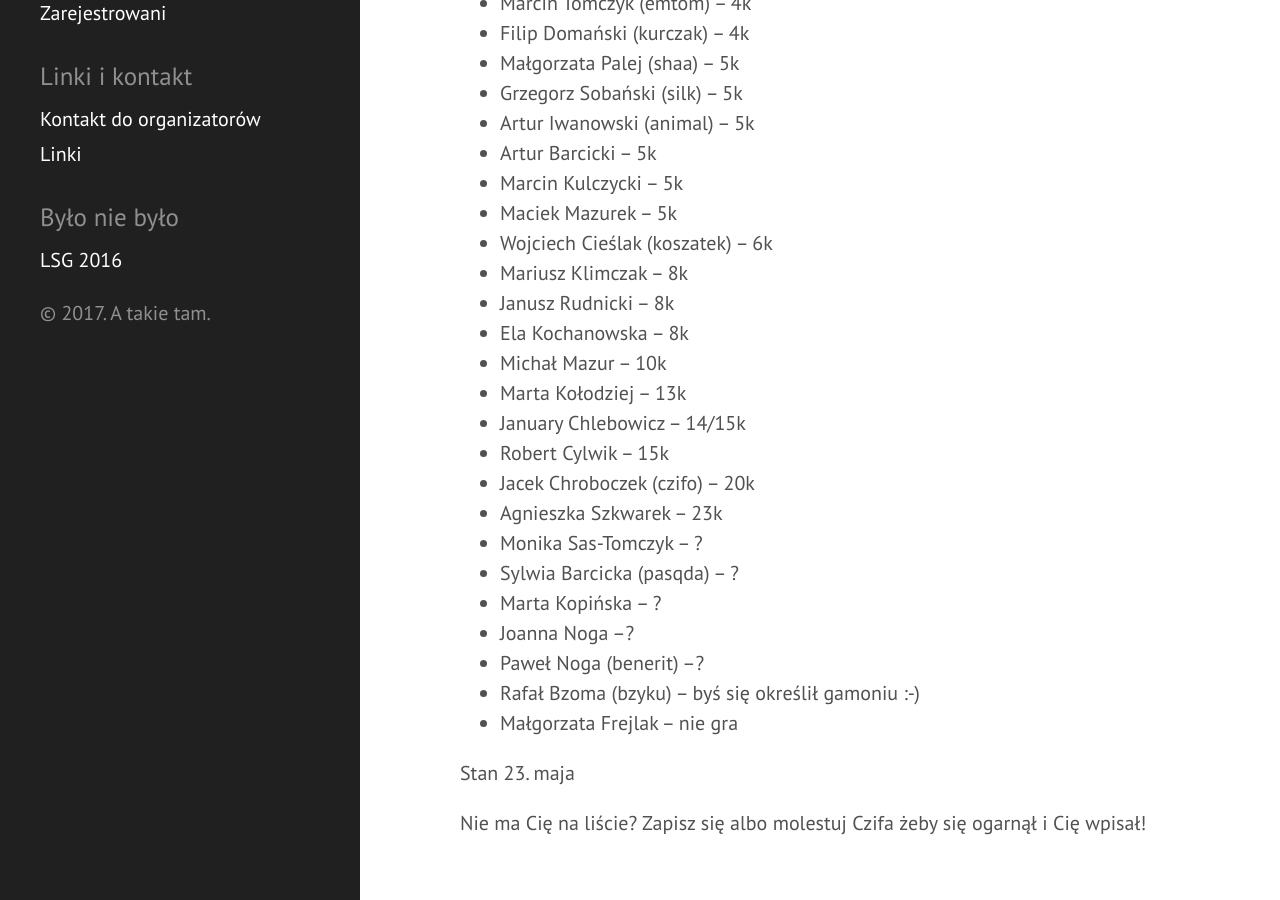
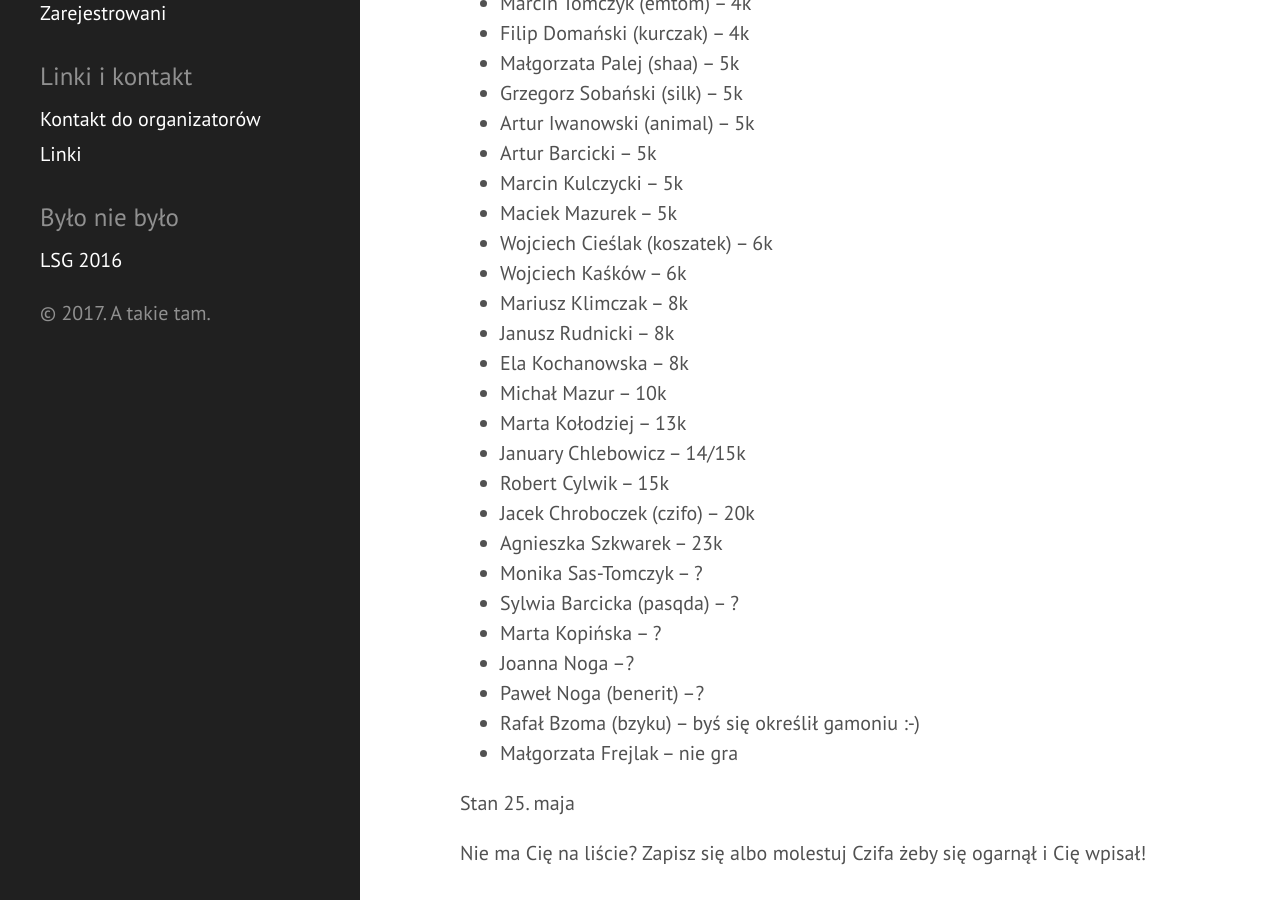
Before and after one commit to tasuki/lsg, a Jekyll site: the page built from zarejestrowani.md, in a window 1280 px wide and 900 px high, scrolled down 700 px. Built offline with Jekyll 4.4.1, drawn with Linux system fonts in a browser that asks for light colours.

Commit message:
Update zarejestrowani.md

```diff
--- a/zarejestrowani.md
+++ b/zarejestrowani.md
@@ -32,6 +32,7 @@ Zarejestrowani uczestnicy (mniej więcej wg siły):
 - Marcin Kulczycki -- 5k
 - Maciek Mazurek -- 5k
 - Wojciech Cieślak (koszatek) -- 6k
+- Wojciech Kaśków -- 6k
 - Mariusz Klimczak -- 8k
 - Janusz Rudnicki -- 8k
 - Ela Kochanowska -- 8k
@@ -51,6 +52,6 @@ Zarejestrowani uczestnicy (mniej więcej wg siły):
 
 
 
-Stan 23. maja
+Stan 25. maja
 
 Nie ma Cię na liście?  Zapisz się albo molestuj Czifa żeby się ogarnął i Cię wpisał!
```
